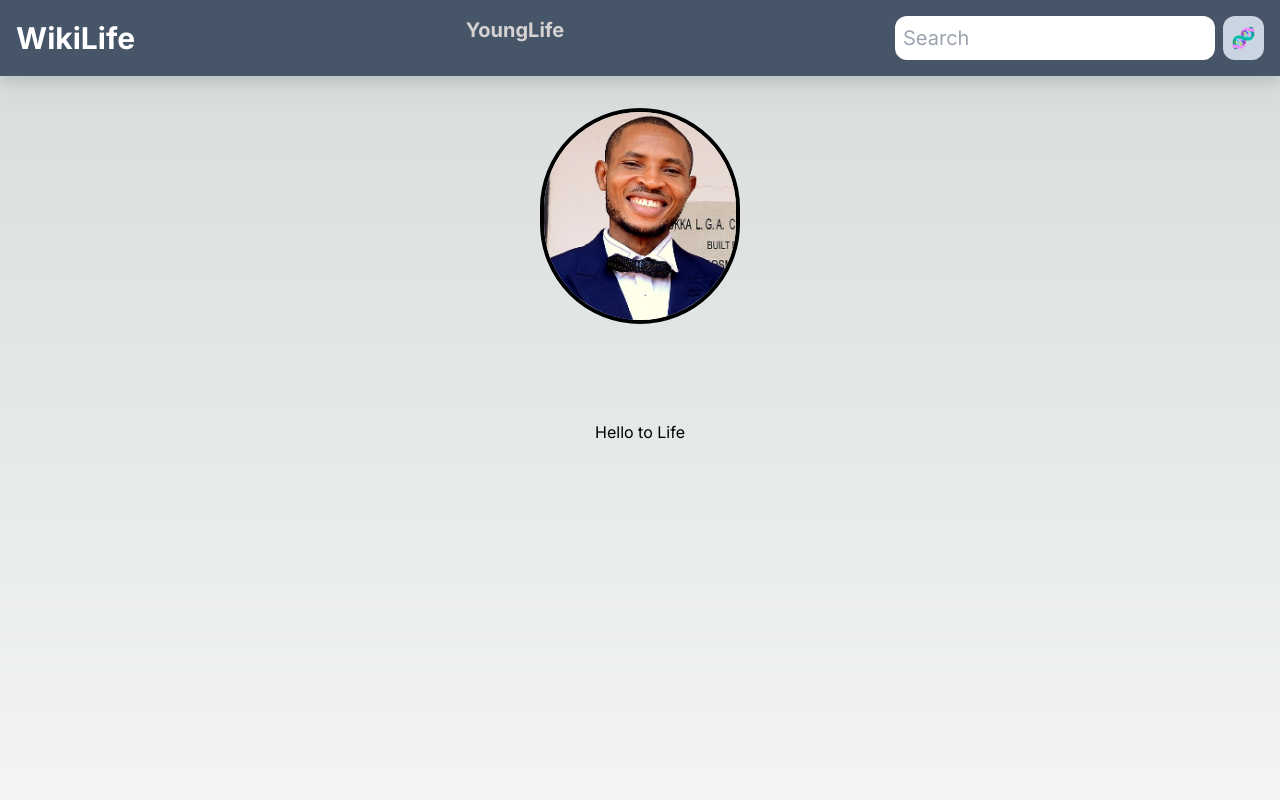
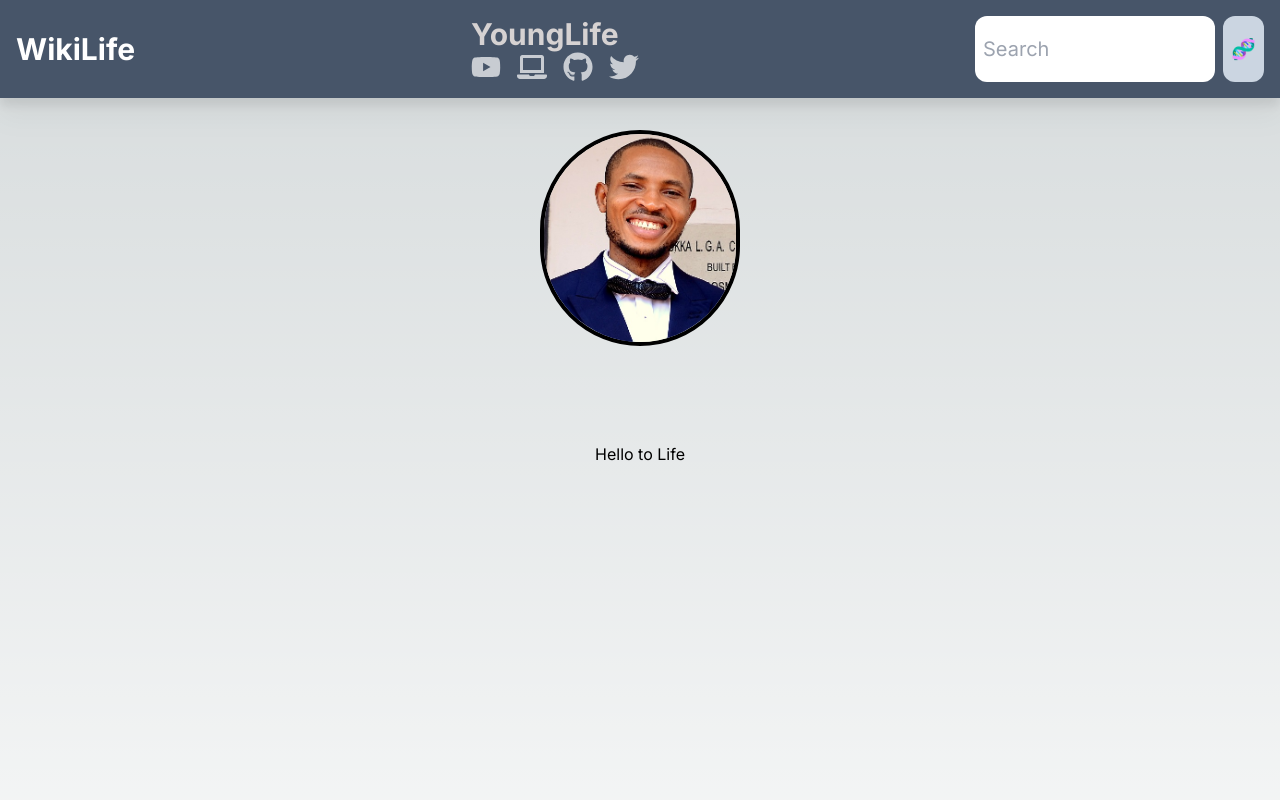
Before and after one commit to Ikendu/nextApp, a Next.js app: page / in a window 1280 px wide. Shown: the top 800 px of the page. Built offline with nearby package versions, Linux system fonts and the light colour scheme.

Commit message:
other profile components

```diff
--- a/app/components/Navbar.tsx
+++ b/app/components/Navbar.tsx
@@ -1,5 +1,6 @@
 import Link from "next/link";
 import Search from "./Search";
+import { FaGithub, FaLaptop, FaTwitter, FaYoutube } from "react-icons/fa";
 
 function Navbar() {
   return (
@@ -7,9 +8,38 @@ function Navbar() {
       <h1 className="text-3xl font-bold text-white grid place-content-center mb-2 md:mb-0">
         <Link href={"/"}>WikiLife</Link>
       </h1>
-      <Link href={`/aboutlife`} className="text-[#d6d2d2] text-xl font-bold">
-        YoungLife
-      </Link>
+      <div className="flex flex-col content-center">
+        <Link href={`/aboutlife`} className="text-[#d6d2d2] text-3xl font-bold">
+          YoungLife
+        </Link>
+        <div className="flex gap-4 justify-center lg:text-3xl">
+          <Link
+            href={`https://www.youtube.com/@chibunduaniede2936`}
+            className="text-white/70 hover:text-white"
+          >
+            <FaYoutube />
+          </Link>
+          <Link
+            href={`https://www.youtube.com/@chibunduaniede2936`}
+            className="text-white/70 hover:text-white"
+          >
+            <FaLaptop />
+          </Link>
+          <Link
+            href={`https://www.youtube.com/@chibunduaniede2936`}
+            className="text-white/70 hover:text-white"
+          >
+            <FaGithub />
+          </Link>
+          <Link
+            href={`https://www.youtube.com/@chibunduaniede2936`}
+            className="text-white/70 hover:text-white"
+          >
+            <FaTwitter />
+          </Link>
+        </div>
+      </div>
+
       <Search />
     </nav>
   );
--- a/app/components/Search.tsx
+++ b/app/components/Search.tsx
@@ -22,7 +22,7 @@ export default function Search() {
         value={search}
         onChange={(e) => setSearch(e.target.value)}
         placeholder="Search"
-        className="p-2 w-80 text-xl bg-white rounded-xl"
+        className="p-2 w-60 text-xl bg-white rounded-xl"
       />
       <button className="p-2 font-bold text-xl ml-2 rounded-xl bg-slate-300">
         🧬
--- a/package.json
+++ b/package.json
@@ -12,6 +12,7 @@
     "next": "14.2.4",
     "react": "^18",
     "react-dom": "^18",
+    "react-icons": "^5.2.1",
     "swr": "^2.2.5"
   },
   "devDependencies": {
```
Also changed, not shown: 1 other file (tests, documents, lock files or other folders).
